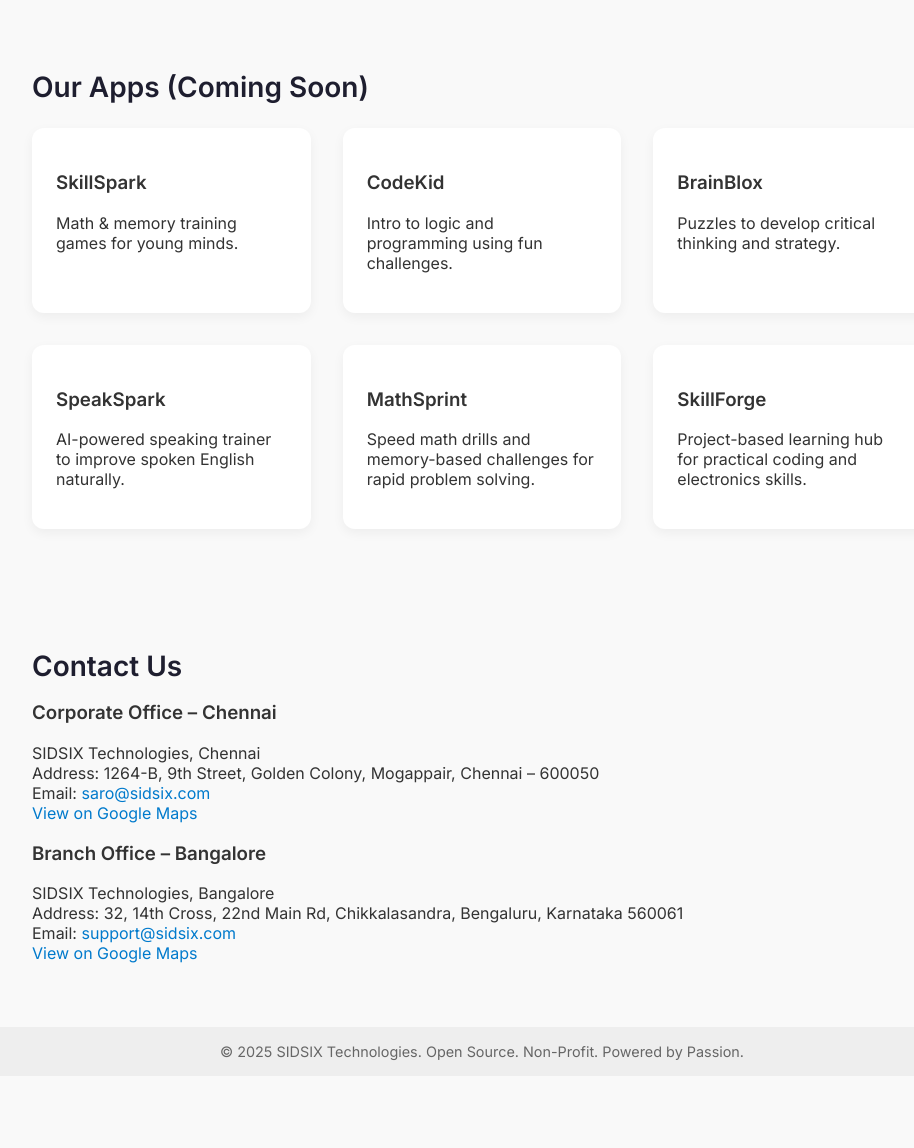
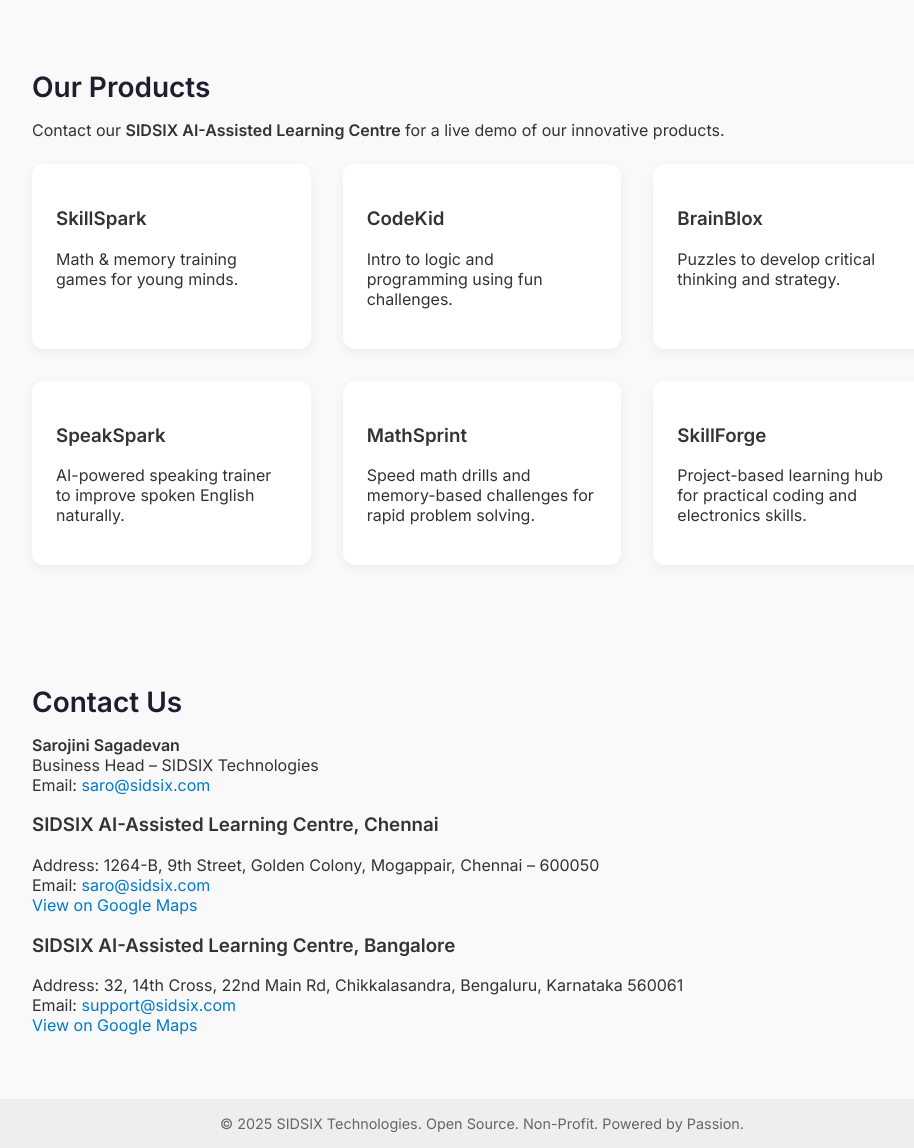
Before and after one commit to aaru-techian/sidsix-technologies, a plain HTML site: page index.html in a window 1280 px wide. Shown: the part 1780-2928 px from the top of the page, without its empty margins (158-1072 px from the left). Before the commit the page ends 2856 px from the top, so only its background shows below. Drawn offline with Linux system fonts and the light colour scheme.

Commit message:
Update index.html

```diff
--- a/index.html
+++ b/index.html
@@ -67,8 +67,10 @@
     </form>
   </section>
 
-  <section id="apps">
-  <h2>Our Apps (Coming Soon)</h2>
+<section id="apps">
+  <h2>Our Products</h2>
+  <p>Contact our <strong>SIDSIX AI-Assisted Learning Centre</strong> for a live demo of our innovative products.</p>
+
 <div class="cards">
   <div class="card">
     <h3>SkillSpark</h3>
@@ -97,21 +99,24 @@
 </div>
 </section>
 
-  <section id="contact">
+ <section id="contact">
   <h2>Contact Us</h2>
 
-  <h3>Corporate Office – Chennai</h3>
+  <p><strong>Sarojini Sagadevan</strong><br>
+  Business Head – SIDSIX Technologies<br>
+  Email: <a href="mailto:saro@sidsix.com">saro@sidsix.com</a>
+</p>
+
+  <h3><strong>SIDSIX AI-Assisted Learning Centre, Chennai</strong></h3>
   <p>
-    SIDSIX Technologies, Chennai<br>
     Address: 1264-B, 9th Street, Golden Colony, Mogappair, Chennai – 600050<br>
     Email: <a href="mailto:saro@sidsix.com">saro@sidsix.com</a><br>
     <a href="https://www.google.com/maps?q=1264-B,+9th+Street,+Golden+Colony,+Mogappair,+Chennai+-+600050" target="_blank">View on Google Maps</a>
   </p>
 
-  <h3>Branch Office – Bangalore</h3>
+  <h3>SIDSIX AI-Assisted Learning Centre, Bangalore</h3>
   <p>
-    SIDSIX Technologies, Bangalore<br>
-    Address: 32, 14th Cross, 22nd Main Rd, Chikkalasandra, Bengaluru, Karnataka 560061<br>
+        Address: 32, 14th Cross, 22nd Main Rd, Chikkalasandra, Bengaluru, Karnataka 560061<br>
     Email: <a href="mailto:support@sidsix.com">support@sidsix.com</a><br>
     <a href="https://www.google.com/maps?q=12.9180427,77.5518937" target="_blank">View on Google Maps</a>
 
```
